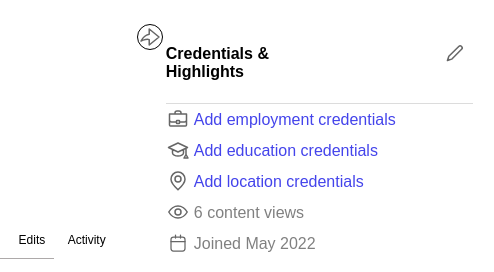
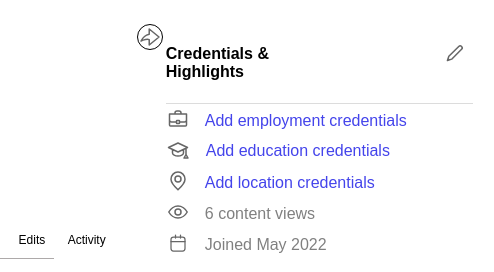
Before and after one commit to Irshad-1/Quora-Clone, a website: page profile.html in a window 1280 px wide. Shown: the top 272 px of the page, 655-1149 px from the left. Drawn offline with Linux system fonts and the light colour scheme; no server answers.

Commit message:
completed from my side

```diff
--- a/js/profilepage.js
+++ b/js/profilepage.js
@@ -21,6 +21,7 @@ function nChange(){
     var name = document.getElementById("name");
     name.textContent = n.toUpperCase();
 }
+
 function pbtn(){
     cont.textContent = "";
     var heading = document.createElement("h4");
--- a/profile.html
+++ b/profile.html
@@ -22,6 +22,7 @@
             </button>
         </div>
     </div>
+
     <div style="display: flex; flex-direction: row; margin-left: 15rem;">
         <div style="width: 45%;">
             <div id="pic_name">
@@ -89,23 +90,23 @@
             </div>
             <div style="margin-top: 1%; display: flex; flex-direction: row;">
                 <div><svg width="24" height="24" viewBox="0 0 24 24" xmlns="http://www.w3.org/2000/svg"><path d="M20.5 11v7a1 1 0 0 1-1 1h-15a1 1 0 0 1-1-1v-7m6.906 4H5.625C4.451 15 3.5 13.977 3.5 12.714V7h17v5.714c0 1.263-.951 2.286-2.125 2.286h-4.781M9 7V6a2 2 0 0 1 2-2h2a2 2 0 0 1 2 2v1m-4 6.5h2a.5.5 0 0 1 .5.5v2a.5.5 0 0 1-.5.5h-2a.5.5 0 0 1-.5-.5v-2a.5.5 0 0 1 .5-.5Z" class="icon_svg-stroke" stroke="#666" stroke-width="1.5" fill="none" stroke-linecap="round" stroke-linejoin="round"></path></svg></div>
-                <div style="margin: 4px;"><a href="#" id="clink">Add employment credentials</a></div>
+                <button style="border: none; background-color:white; font-size:16px; margin-left: 5px;"><div style="margin: 4px;"><a href="#" id="clink">Add employment credentials</a></div></button>
             </div>
             <div style="margin-top: 1%; display: flex; flex-direction: row;">
                 <div><svg width="24" height="24" viewBox="0 0 24 24" xmlns="http://www.w3.org/2000/svg"><path d="M2.5 9.5 12 5l9.5 4.5L12 14 2.5 9.5Zm17.5 1v6M6.5 12v3c0 1.505 2.502 3 5.5 3s5.5-1.501 5.5-3v-3m2.5 4.5L18 20h4l-2-3.5Z" class="icon_svg-stroke" stroke="#666" stroke-width="1.5" fill="none" stroke-linecap="round" stroke-linejoin="round"></path></svg></div>
-                <div style="margin: 4px;"><a href="#" id="clink">Add education credentials</a></div>
+                <button style="border: none; background-color:white; font-size:16px;"></button><div style="margin: 4px;"><a href="#" id="clink">Add education credentials</a></div>
             </div>
             <div style="margin-top: 1%; display: flex; flex-direction: row;">
                 <div><svg width="24" height="24" viewBox="0 0 24 24" xmlns="http://www.w3.org/2000/svg"><path d="M12 13a3 3 0 1 0 0-6 3 3 0 0 0 0 6Zm0 7.73c4.637-4.23 7-7.83 7-10.53C19 6.224 15.866 3 12 3s-7 3.224-7 7.2c0 2.7 2.362 6.21 7 10.53h0Z" class="icon_svg-stroke" stroke="#666" stroke-width="1.5" fill="none" stroke-linecap="round"></path></svg></div>
-                <div style="margin: 4px;"><a href="#" id="clink">Add location credentials</a></div>
+                <button style="border: none; background-color:white; font-size:16px; margin-left: 5px;" ><div style="margin: 4px;"><a href="#" id="clink">Add location credentials</a></div></button>
             </div>
             <div style="margin-top: 1%; display: flex; flex-direction: row;">
                 <div><svg width="24" height="24" viewBox="0 0 24 24" xmlns="http://www.w3.org/2000/svg"><g class="icon_svg-stroke" stroke="#666" stroke-width="1.5" fill="none" fill-rule="evenodd"><path d="M2.814 12C4.435 8.87 8.234 6 12 6s7.565 2.87 9.186 6c-1.621 3.13-5.42 6-9.186 6s-7.565-2.87-9.186-6Z"></path><circle cx="12" cy="12" r="3"></circle></g></svg></div>
-                <div style="margin: 4px;"><a href="#" id="cdata">6 content views</a></div>
+                <button style="border: none; background-color:white; font-size:16px; margin-left: 5px;"><div style="margin: 4px;"><a href="#" id="cdata">6 content views</a></div></button>
             </div>
             <div style="margin-top: 1%; display: flex; flex-direction: row;">
                 <div><svg width="24" height="24" viewBox="0 0 24 24"><g class="icon_svg-stroke icon_svg-fill" stroke-width="1.5" fill="none" fill-rule="evenodd" stroke-linecap="round" stroke-linejoin="round"><g class="icon_svg-stroke icon_svg-fill" transform="translate(5 4)" stroke="#666" stroke-width="1.25"><rect y="2" width="14" height="14" rx="2.5"></rect><path d="M9.5 0v3m-5-3v3M0 6.5h14"></path></g></g></svg></div>
-                <div style="margin: 4px;"><a href="#" id="cdata">Joined May 2022</a></div>
+                <button style="border: none; background-color:white; font-size:16px;margin-left: 5px;"><div style="margin: 4px;"><a href="#" id="cdata">Joined May 2022</a></div></button>
             </div>
             <div style="display: flex; flex-direction:row;" id="cred">
                 <h4>Knows about</h4>
```
